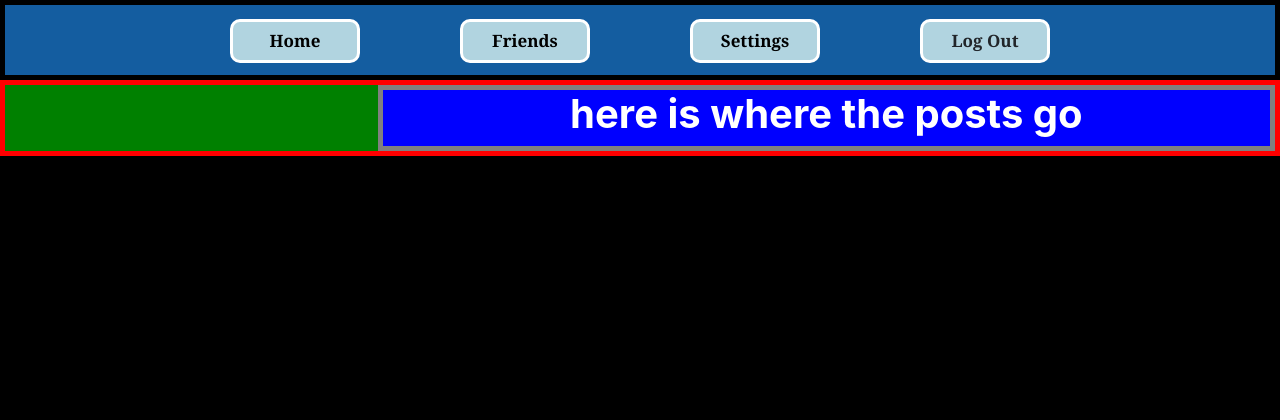
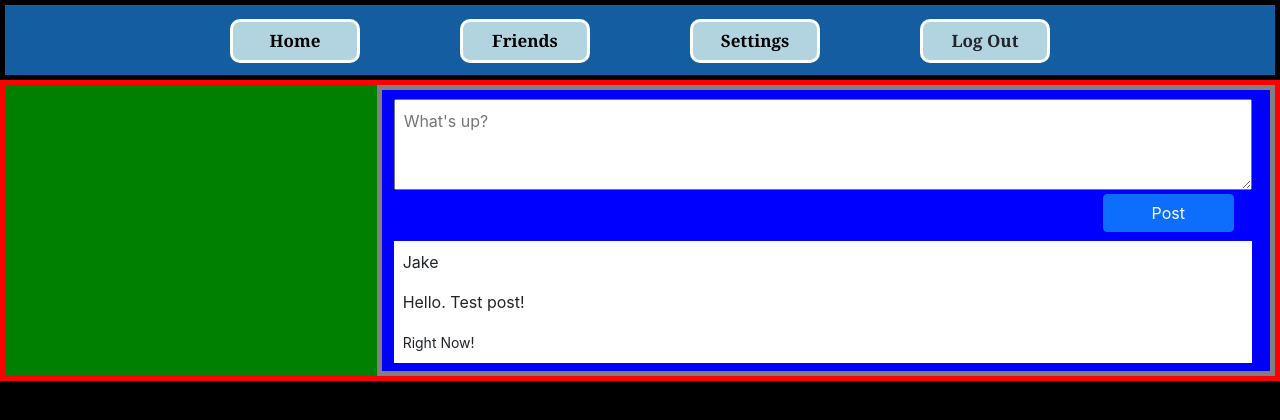
Before and after one commit to jcaggese/GenSocialPersonal, a React (Create React App) app in the folder gen-social/: page /home in a window 1280 px wide. Shown: the top 420 px of the page. Built offline with nearby package versions, Linux system fonts and the light colour scheme.

Commit message:
Added elements to add and display posts

```diff
--- a/gen-social/src/Components/Homepage/Homepage.jsx
+++ b/gen-social/src/Components/Homepage/Homepage.jsx
@@ -1,6 +1,7 @@
 import React from 'react'
 import { Link } from 'react-router-dom'
 import styled from 'styled-components'
+import Posts from './Posts'
 
 const NavLink = styled(Link)`
 color:white;
@@ -21,11 +22,7 @@ const Homepage = () => {
                     <h1>{localStorage.getItem("loggedUser")}</h1>
                 </div>
             </div>
-            <div className='post-container'>
-                <div className='post'>
-                    <h1 style={{ color: "white" }}>here is where the posts go</h1>
-                </div>
-            </div>
+            <Posts />
         </div>
     )
 }
--- /dev/null
+++ b/gen-social/src/Components/Homepage/Post.jsx
@@ -0,0 +1,13 @@
+import React from "react"
+
+export default function Post(props) {
+    //props will have a User, Message, and Time
+
+    return (
+        <div className='post'>
+            <p>{props.user}</p>
+            <p>{props.msg}</p>
+            <small>{props.time}</small>
+        </div>
+    )
+}
--- /dev/null
+++ b/gen-social/src/Components/Homepage/Posts.jsx
@@ -0,0 +1,19 @@
+import React from "react"
+import '../../../node_modules/bootstrap/dist/css/bootstrap.min.css';
+import Post from './Post'
+
+export default function Posts() {
+    return (
+        <div className='post-container container'>
+            <div className='row'>
+                <textarea className="new-post-box" placeholder="What's up?" rows="3" cols="100"></textarea>
+            </div>
+            <div className="row justify-content-end">
+                <div className="justify-content-end d-flex">
+                    <button className="btn btn-primary mt-1 me-4 px-5 w-10">Post</button>
+                </div>
+            </div>
+            <Post user="Jake" msg="Hello. Test post!" time="Right Now!"/>
+        </div>
+    )
+}
--- a/gen-social/src/index.css
+++ b/gen-social/src/index.css
@@ -283,3 +283,18 @@ form {
   margin: auto;
   padding: 50px;
 }
+
+.new-post-box {
+  width: 98%;
+  margin-top: 1%;
+  padding: 1%;
+}
+
+.post{
+  margin-top: 1%;
+  margin-right: 2%;
+  margin-bottom: 1%;
+  padding: 1%;
+  display: block;
+  background-color: white;
+}
```
